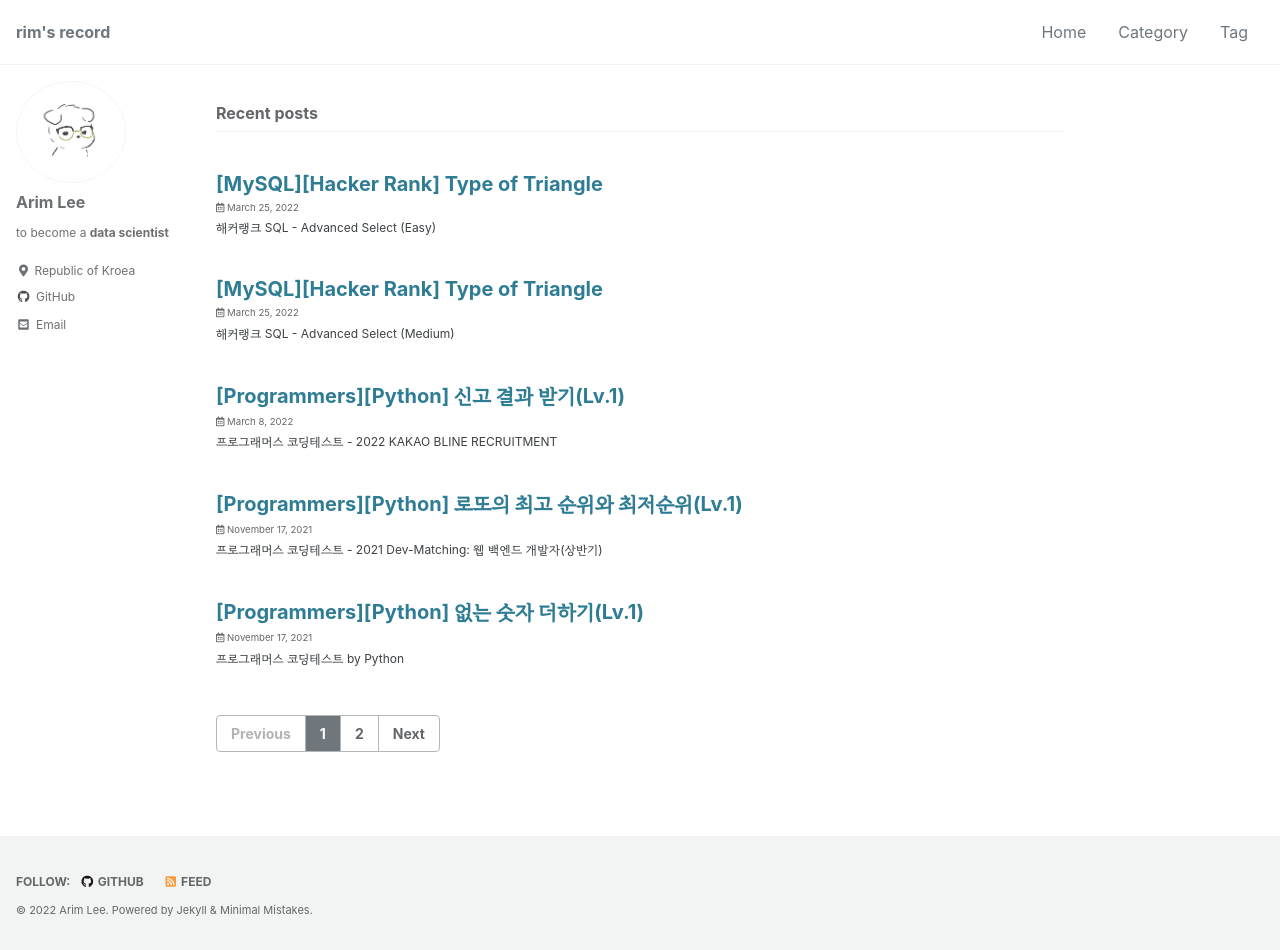
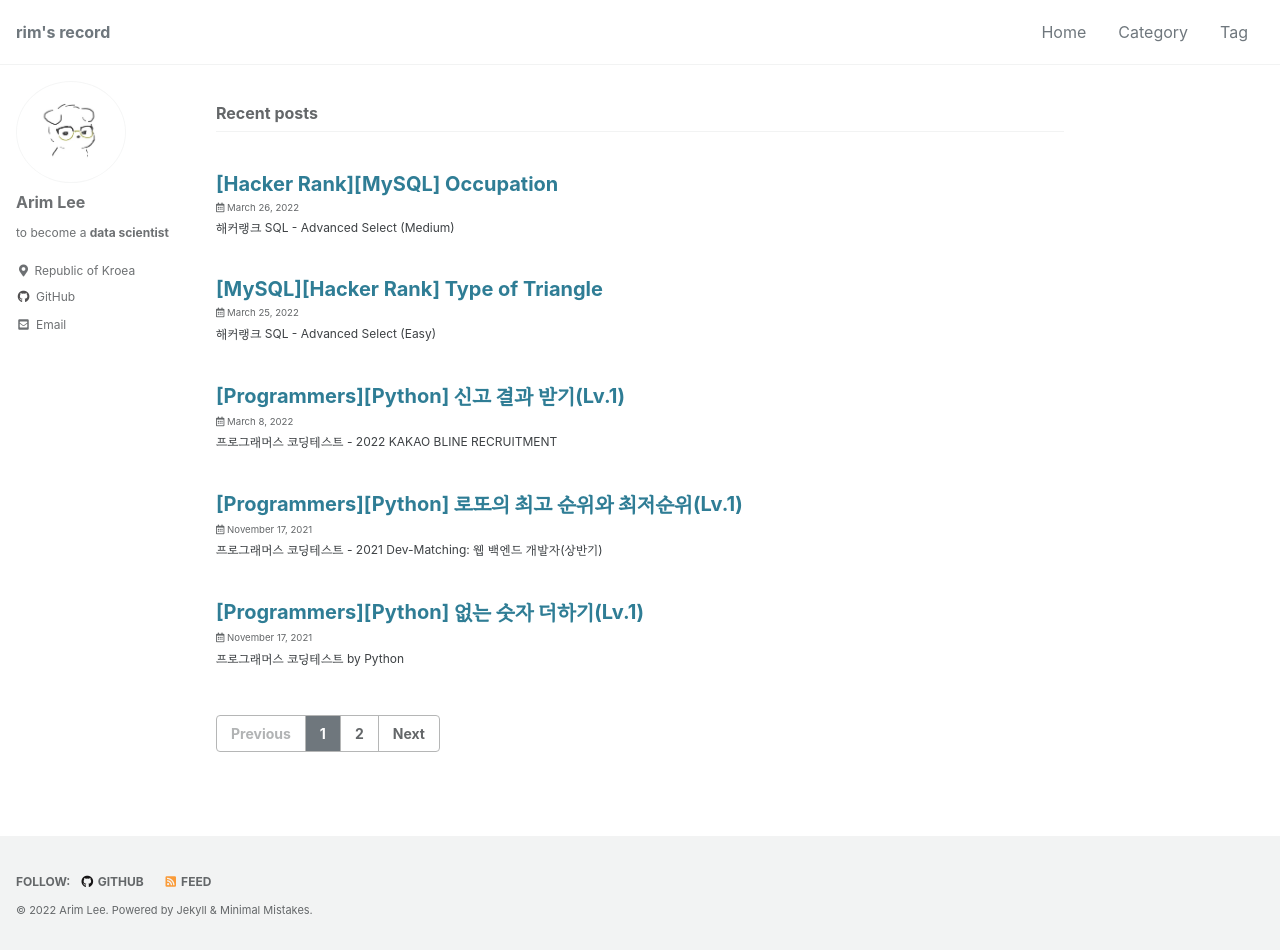
Before and after one commit to rim-i/rim-i.github.io, a Jekyll site: the page built from index.html, in a window 1280 px wide and 950 px high. Built offline with Jekyll 4.4.1, drawn with Linux system fonts in a browser that asks for light colours; cached includes are drawn as plain includes; some web fonts are replaced; the list of posts is cut into pages by our own code.

Commit message:
Update 2022-03-25-hackerrank-occupations.md

````diff
--- a/_posts/2022-03-25-hackerrank-occupations.md
+++ b/_posts/2022-03-25-hackerrank-occupations.md
@@ -1,5 +1,5 @@
 ---
-title: "[MySQL][Hacker Rank] Type of Triangle"
+title: "[Hacker Rank][MySQL] Occupation"
 excerpt: "해커랭크 SQL - Advanced Select (Medium)"
 
 categories:
@@ -11,7 +11,7 @@ toc: true
 toc_sticky: true
 toc_label:
 
-date: 2022-03-25
+date: 2022-03-26
 last_motified_at:
 ---
 <br/>
@@ -85,7 +85,8 @@ ORDER BY    name
 <br/>
 
 ## STEP2
-```SQL
+
+```sql
 SET @d:=0, @p:=0, @s:=0, @a:=0;
 
 SELECT  name, occupation,
@@ -106,7 +107,8 @@ ORDER BY    name
 <br/>
 
 ## STEP3
-```SQL
+
+```sql
 SET @d:=0, @p:=0, @s:=0, @a:=0;
 
 SELECT  MIN(CASE WHEN Occupation = 'Doctor' THEN name END),
@@ -125,16 +127,19 @@ GROUP BY t.num
 ```
 rownum을 기준으로 group by해서 직업별 이름을 출력한다.
 
-조건문을 사용해서 각 컬럼에 맞는 직업을 선택하고, group by를 사용한 경우 집계함수를 사용해야 하므로 `MIN()`을 사용했다.
+조건문을 사용해서 각 컬럼에 맞는 직업을 선택하고, group by를 사용한 경우 집계함수를 사용해야 하므로 `MIN()`을 사용한다.
 
-여기서 `MIN()`은 함수로 작은값을 구하기 위해서 사용하는 것이 아니라 출력을 위해 사용하는 것이다. 직업별로 rownum을 매겼기 때문에 rownum을 기준으로 그룹화하면 각 직업당 하나의 이름만 나온다. 따라서 `MIN()`나 `MAX()` 어떤 것을 사용해도 무방하다. 문자열에 MIN, MAX 함수를 사용하는 경우 알파벳 순으로 작은 것(앞에 있는 것), 큰 것(뒤에 있는 것)을 출력해준다.
+여기서 `MIN()`은 함수로 작은값을 구하기 위해서 사용하는 것이 아니라 출력을 위해 사용하는 것이다. 직업별로 rownum을 매겼기 때문에 rownum을 기준으로 그룹화하면 각 직업당 하나의 이름만 나온다. 따라서 `MIN()`나 `MAX()` 어떤 것을 사용해도 무방하다.
+
+문자열에 MIN, MAX 함수를 사용하는 경우 알파벳 순으로 작은 것(앞에 있는 것), 큰 것(뒤에 있는 것)을 출력해준다.
 
 <br/>
 <br/>
 
 
 # Answer
-```SQL
+
+```sql
 SET @d:=0, @p:=0, @s:=0, @a:=0;
 
 SELECT  MIN(CASE WHEN Occupation = 'Doctor' THEN name END),
@@ -151,4 +156,5 @@ FROM    (SELECT  name, occupation,
         ORDER BY    name) t
 GROUP BY t.num
 ```
+
 ![image](https://user-images.githubusercontent.com/85720248/160150410-dbab5172-c480-4e4f-a186-bfcd068dff4a.png)
````
